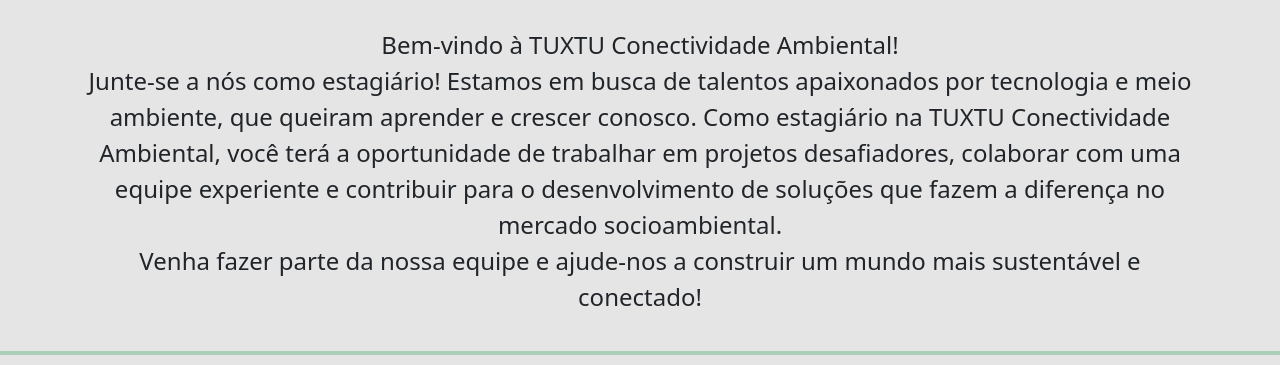
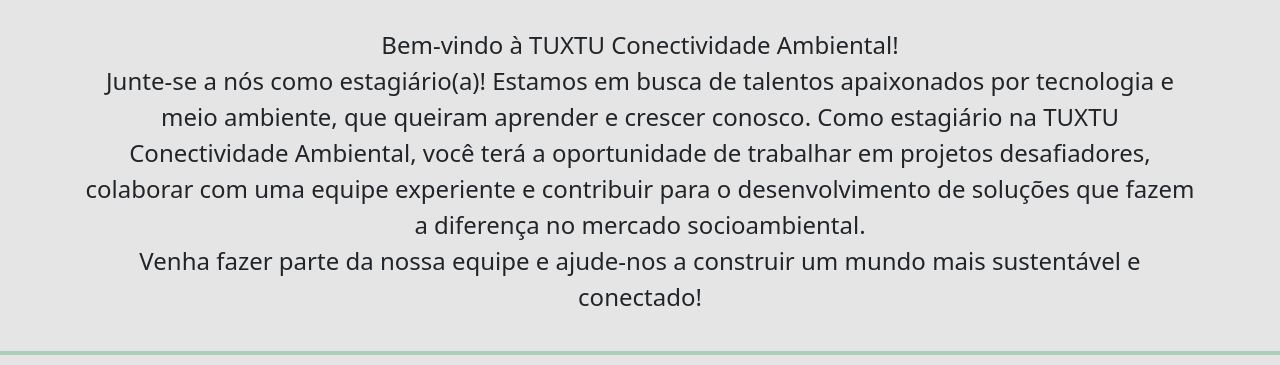
Before and after one commit to wilkerlisboa/Estagio, a plain HTML site: page index.html in a window 1280 px wide. Shown: the part 239-604 px from the top of the page. Drawn offline with Linux system fonts and the light colour scheme.

Commit message:
fixing page

```diff
--- a/index.html
+++ b/index.html
@@ -61,7 +61,7 @@
             <h1 class="text-center mt-4">Trilha de Seleção de Estagiário(a)</h1>
             <p class="text-center mt-4 fs-4">
                 Bem-vindo à TUXTU Conectividade Ambiental!<br>
-                Junte-se a nós como estagiário! Estamos em busca de talentos apaixonados por tecnologia e meio ambiente, que queiram aprender e crescer conosco. Como estagiário na TUXTU Conectividade Ambiental, você terá a oportunidade de trabalhar em projetos desafiadores, colaborar com uma equipe experiente e contribuir para o desenvolvimento de soluções que fazem a diferença no mercado socioambiental.<br>
+                Junte-se a nós como estagiário(a)! Estamos em busca de talentos apaixonados por tecnologia e meio ambiente, que queiram aprender e crescer conosco. Como estagiário na TUXTU Conectividade Ambiental, você terá a oportunidade de trabalhar em projetos desafiadores, colaborar com uma equipe experiente e contribuir para o desenvolvimento de soluções que fazem a diferença no mercado socioambiental.<br>
                 Venha fazer parte da nossa equipe e ajude-nos a construir um mundo mais sustentável e conectado!
             </p>
         </div>
```
